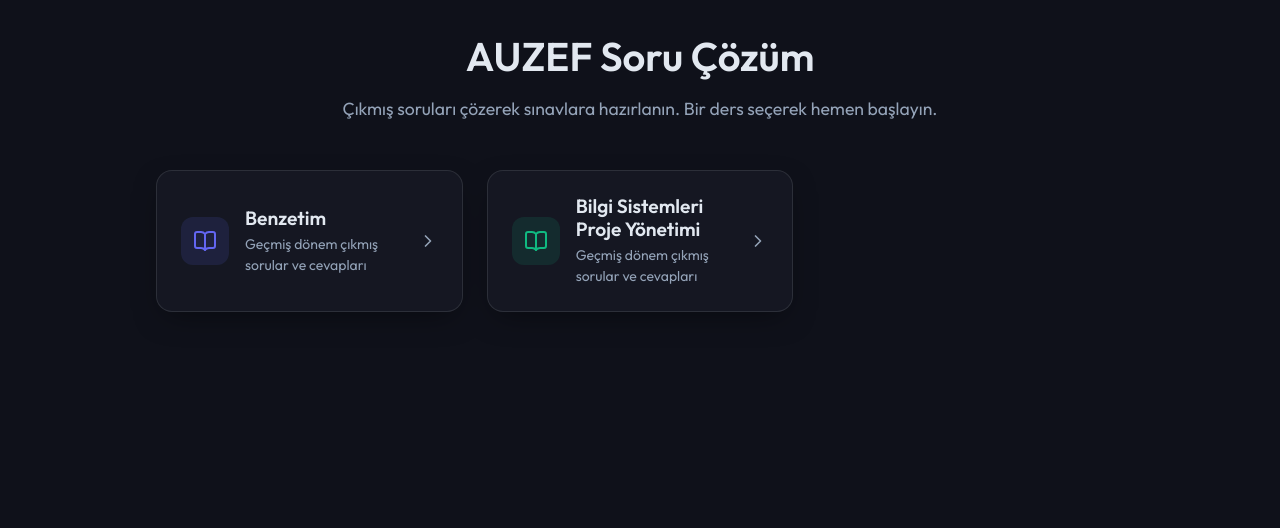
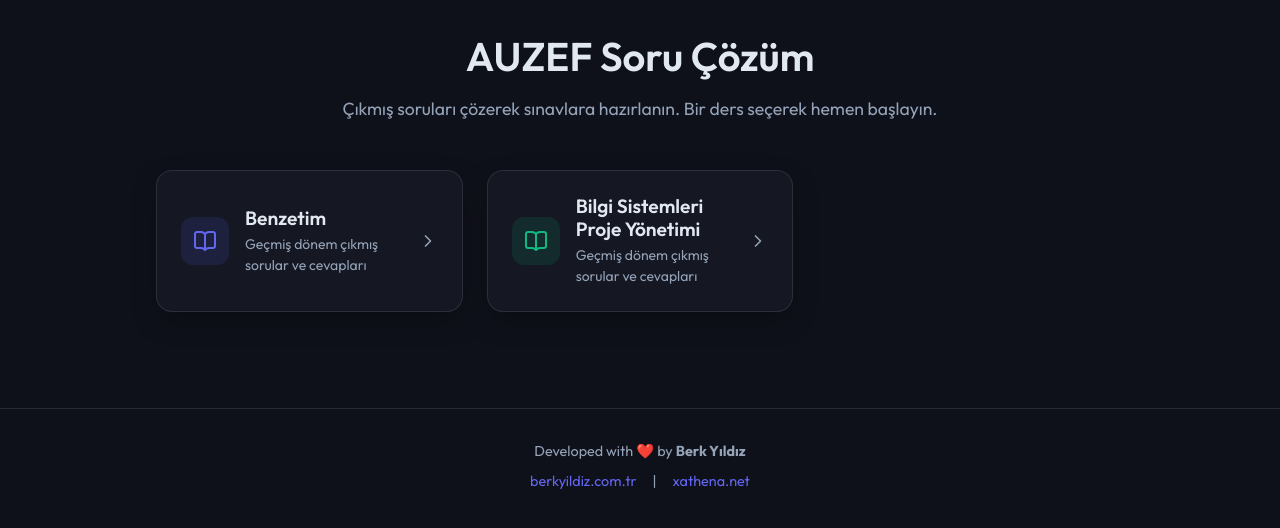
Before and after one commit to berkyildiz/auzef.xathena.net, a React (Vite) app: page / in a window 1280 px wide. Shown: the top 528 px of the page. Built offline with nearby package versions, Linux system fonts and the light colour scheme.

Commit message:
chore: add 100% SEO, fix app name, and add developer footer

```diff
--- a/index.html
+++ b/index.html
@@ -1,10 +1,24 @@
 <!doctype html>
-<html lang="en">
+<html lang="tr">
   <head>
     <meta charset="UTF-8" />
     <link rel="icon" type="image/svg+xml" href="/favicon.svg" />
     <meta name="viewport" content="width=device-width, initial-scale=1.0" />
-    <title>quiz-app</title>
+
+    <!-- SEO Meta Tags -->
+    <title>AUZEF Çıkmış Sorular ve Çözümleri | Sınavlara Hazırlık</title>
+    <meta name="description" content="AUZEF öğrencileri için özel olarak hazırlanmış, geçmiş dönem çıkmış sorular ve detaylı çözümleri. Sınavlara en iyi şekilde hazırlanın." />
+    <meta name="keywords" content="AUZEF, çıkmış sorular, istanbul üniversitesi, auzef deneme, auzef sınav soruları, benzetim, proje yönetimi" />
+    <meta name="author" content="Berk Yıldız" />
+    <meta name="robots" content="index, follow" />
+
+    <!-- Open Graph / Social Media -->
+    <meta property="og:type" content="website" />
+    <meta property="og:title" content="AUZEF Çıkmış Sorular ve Çözümleri | Sınavlara Hazırlık" />
+    <meta property="og:description" content="AUZEF çıkmış sınav soruları, denemeleri ve detaylı çözümleri. Hemen test çözmeye başlayın." />
+    <meta property="og:url" content="https://auzef.xathena.net" />
+    <meta property="og:site_name" content="AUZEF Soru Çözüm Merkezi" />
+
   </head>
   <body>
     <div id="root"></div>
--- a/package.json
+++ b/package.json
@@ -1,7 +1,9 @@
 {
-  "name": "quiz-app",
+  "name": "auzef-soru-cozum",
+  "description": "AUZEF öğrencileri için çıkmış soru çözüm ve deneme platformu",
+  "author": "Berk Yıldız",
   "private": true,
-  "version": "0.0.0",
+  "version": "1.0.0",
   "type": "module",
   "scripts": {
     "dev": "vite",
--- a/src/App.jsx
+++ b/src/App.jsx
@@ -44,6 +44,28 @@
           onBack={handleBackToTests}
         />
       )}
+
+      <footer style={{
+        marginTop: '4rem',
+        padding: '2rem',
+        textAlign: 'center',
+        borderTop: '1px solid var(--border-color)',
+        color: 'var(--text-secondary)',
+        fontSize: '0.9rem'
+      }}>
+        <p style={{ margin: '0 0 0.5rem 0' }}>
+          Developed with ❤️ by <strong>Berk Yıldız</strong>
+        </p>
+        <div style={{ display: 'flex', justifyContent: 'center', gap: '1rem' }}>
+          <a href="https://berkyildiz.com.tr" target="_blank" rel="noopener noreferrer" style={{ color: 'var(--primary-color)', textDecoration: 'none' }}>
+            berkyildiz.com.tr
+          </a>
+          <span>|</span>
+          <a href="https://xathena.net" target="_blank" rel="noopener noreferrer" style={{ color: 'var(--primary-color)', textDecoration: 'none' }}>
+            xathena.net
+          </a>
+        </div>
+      </footer>
     </div>
   );
 }
```
